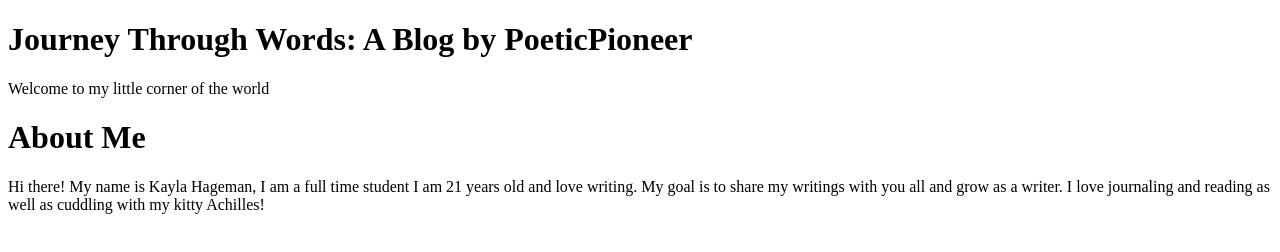
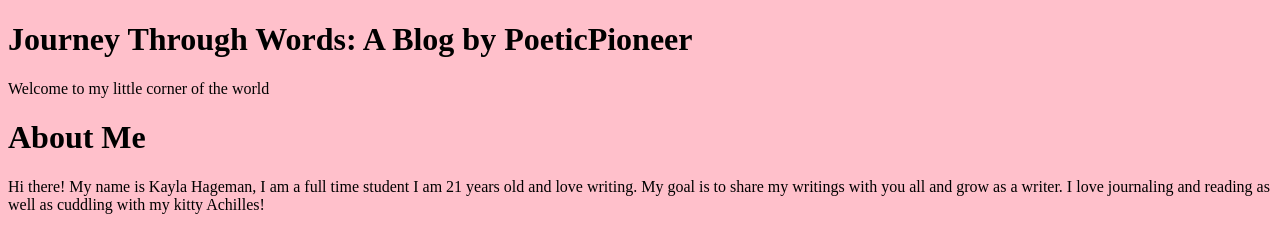
Before and after one commit to PoeticPioneer/PoeticPioneer.github.io, a plain HTML site: page index.html in a window 1280 px wide. Drawn offline with Linux system fonts and the light colour scheme.

Commit message:
background color

```diff
--- a/index.html
+++ b/index.html
@@ -5,7 +5,7 @@
     <meta name="viewport" content="width=device-width, initial-scale=1.0">
     <meta http-equiv="X-UA-Compatible" content="ie=edge">
     <title>Journey Through Words</title>
-
+    <link rel="stylesheet" href="./styles.css">
   </head>
   <body>
     <h1>Journey Through Words: A Blog by PoeticPioneer</h1>
--- /dev/null
+++ b/styles.css
@@ -0,0 +1,3 @@
+body {
+    background-color: pink;
+}
```
